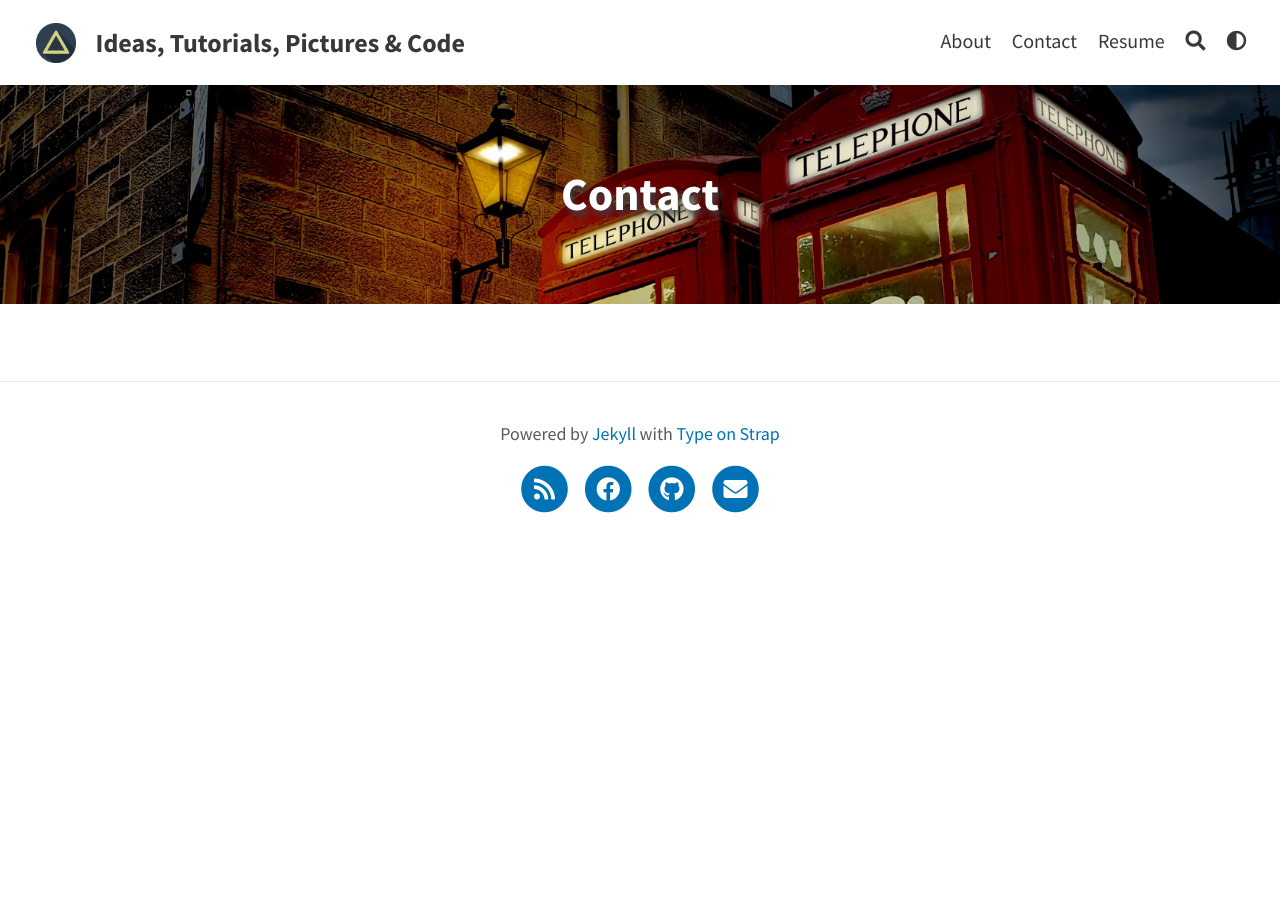
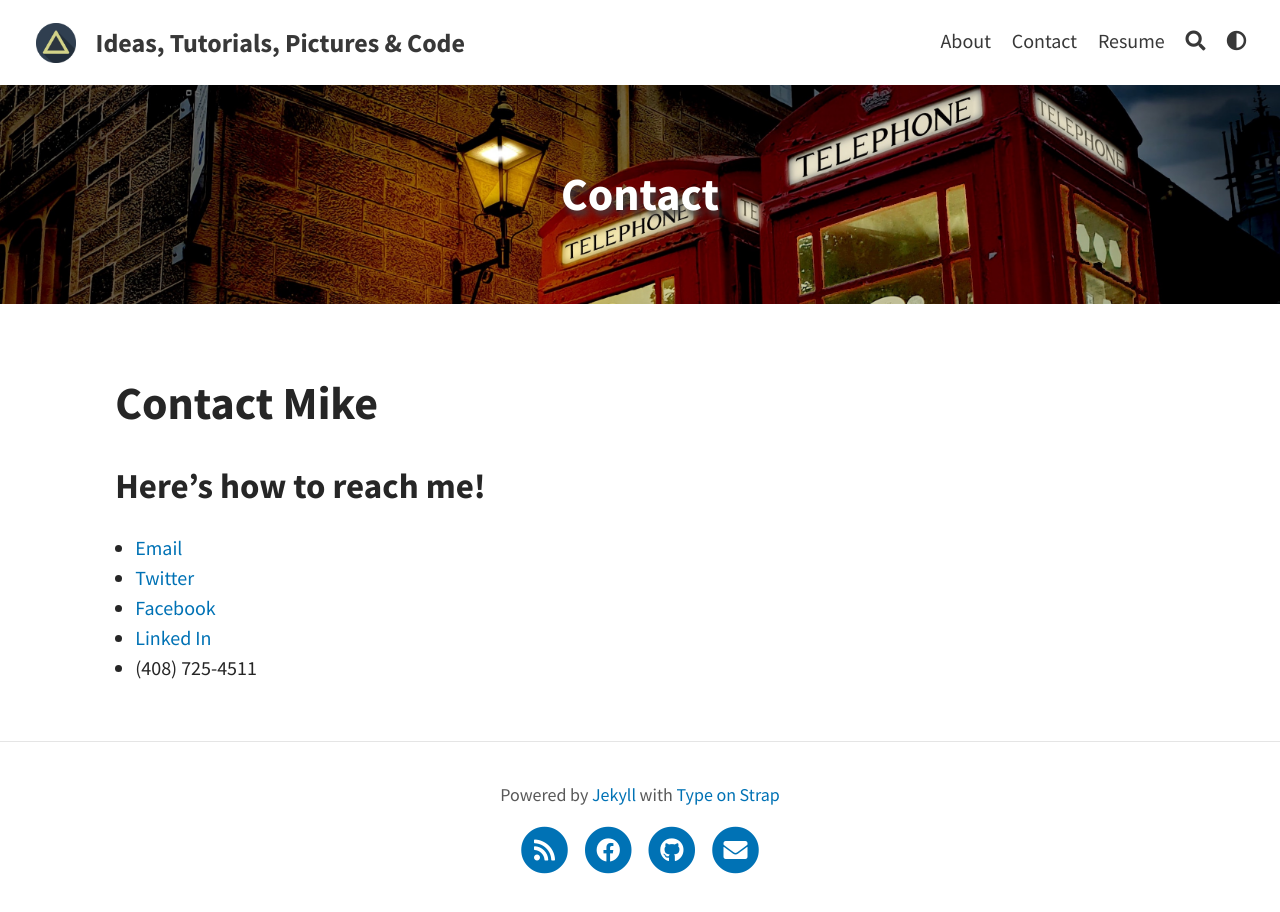
Before and after one commit to mjh2901/mikehathaway.com, a Jekyll site: the page built from pages/contact.md, in a window 1280 px wide. Built offline with Jekyll 4.4.1, drawn with Linux system fonts in a browser that asks for light colours.

Commit message:
update images

```diff
--- a/pages/contact.md
+++ b/pages/contact.md
@@ -4,3 +4,11 @@ title: Contact
 permalink: /contact/
 feature-img: "assets/img/feature-img/phone.jpg"
 ---
+# Contact Mike
+## Here's how to reach me!
+
+- [Email](mailto:mikehathaway.com)
+- [Twitter](https://twitter.com/mikehathaway)
+- [Facebook](https://facebook.com/mikehathaway)
+- [Linked In](https://www.linkedin.com/in/hathawaymike/)
+- (408) 725-4511
```
Also changed, not shown: 2 other files.
